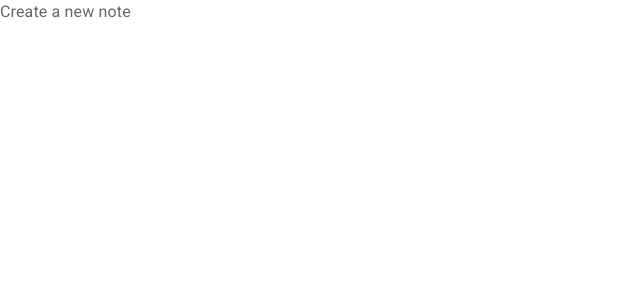
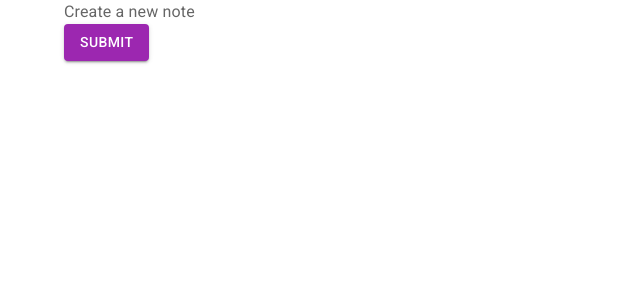
Before and after one commit to pratap360/materialui-pract, a React (Create React App) app: page /create in a window 1280 px wide. Shown: the top 300 px of the page, without its empty margins (0-640 px from the left). Built offline with nearby package versions, Linux system fonts and the light colour scheme.

Commit message:
typo & btn

```diff
--- a/src/pages/Create.js
+++ b/src/pages/Create.js
@@ -1,9 +1,12 @@
 import React from 'react'
 import Typography  from '@mui/material/Typography'
+import Button from '@mui/material/Button';
+import Container from '@mui/material/Container';
+// import ButtonGroup from '@mui/material/ButtonGroup';
 
 export default function Create() {
   return (
-    <div>
+    <Container>
       <Typography
           varient="h6"
           color="textSecondary"
@@ -11,6 +14,32 @@
           gutterbutton>
           Create a new note
       </Typography>
-    </div>
+
+      <Button
+      onClick={()=> console.log('u click me')}
+      type='submit'
+      variant='contained'
+      color='secondary'
+      // disableElevation
+      >
+        Submit
+      </Button>
+
+      {/* <Button type='submit'>Submit</Button>
+
+      <Button
+      type='sumbit'
+      variant='outlined'
+      color='secondary'>
+        Submit
+      </Button>
+
+    <br />
+      <ButtonGroup color='secondary' variant='contained'>
+        <Button>one</Button>
+        <Button>two</Button>
+        <Button>three</Button>
+      </ButtonGroup> */}
+    </Container>
   )
 }
```
